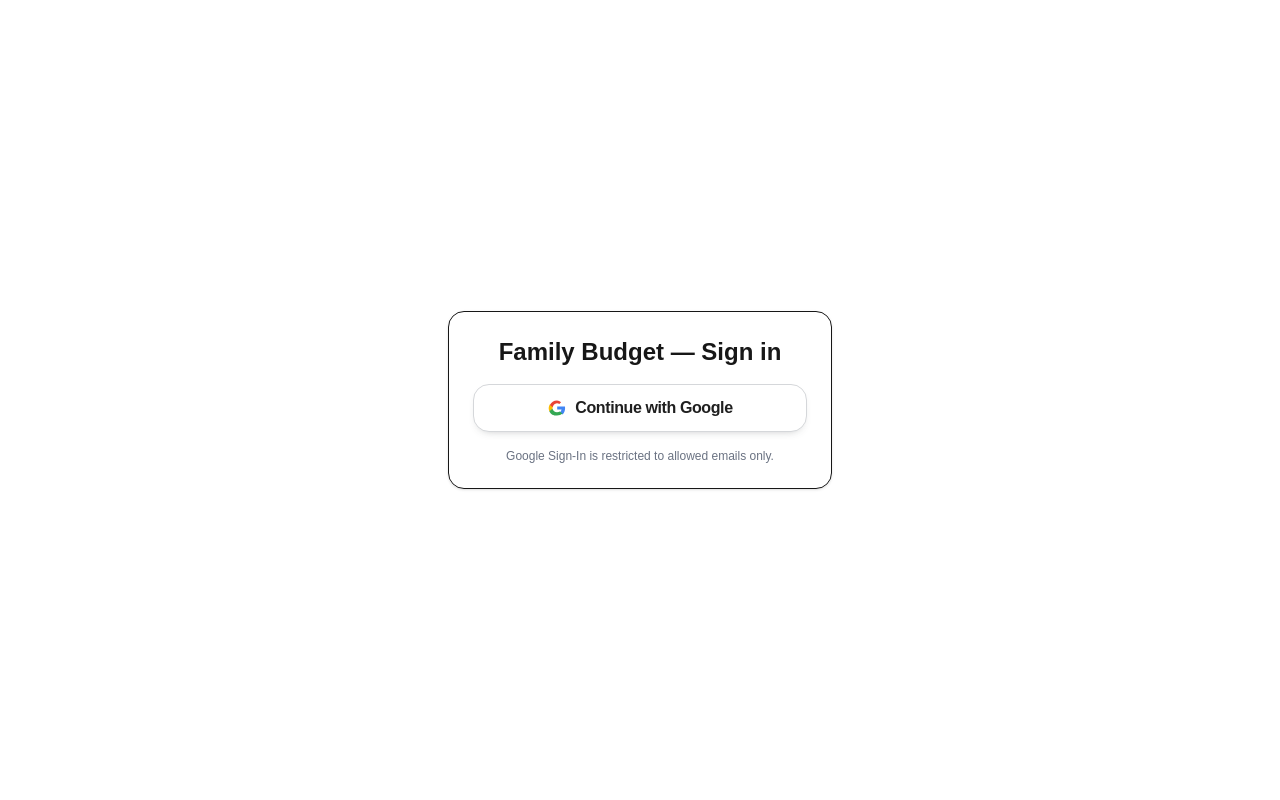
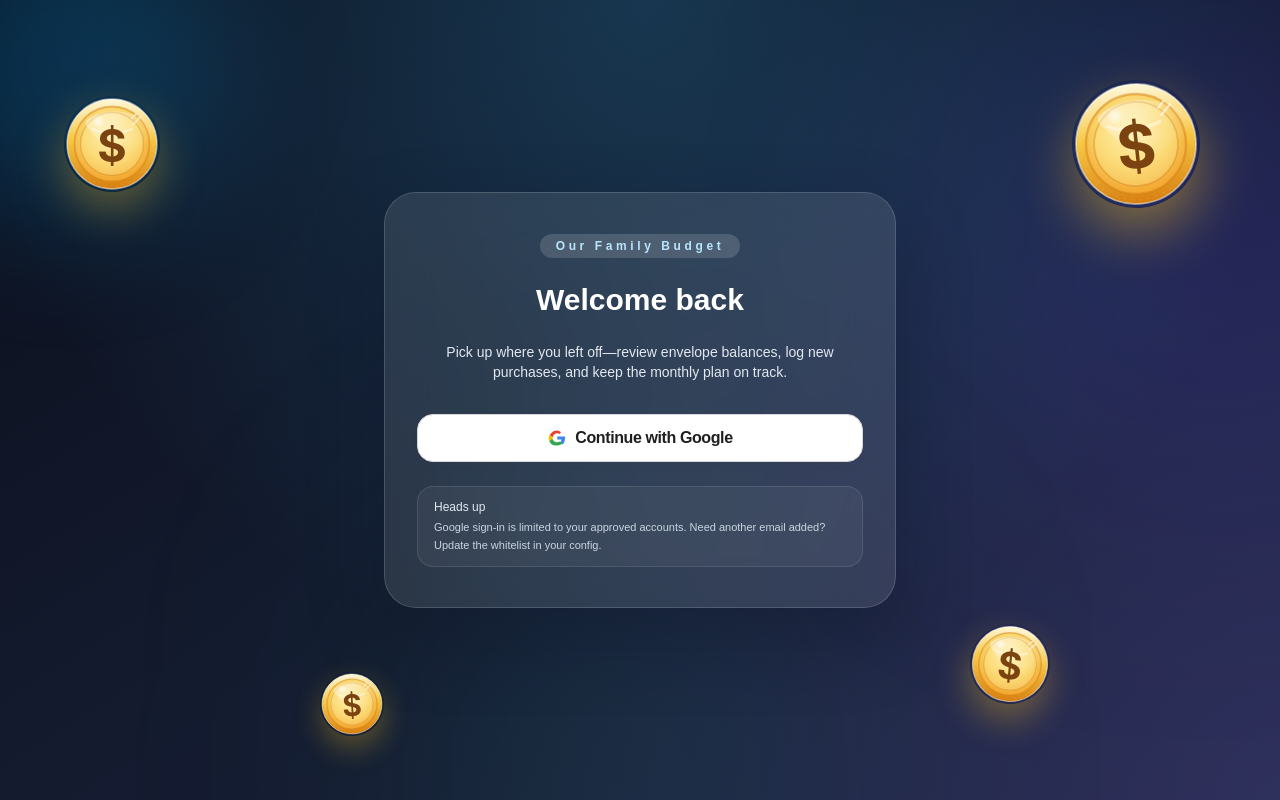
Before and after one commit to leachjustin18/budget-app, a Next.js app: page / in a window 1280 px wide. Built offline with nearby package versions, Linux system fonts and the light colour scheme; no server answers.

Commit message:
Update  UX and UI of login page

```diff
--- a/app/page.tsx
+++ b/app/page.tsx
@@ -2,6 +2,132 @@
 import { authOptions } from "@budget/app/api/auth/[...nextauth]/route";
 import { redirect } from "next/navigation";
 import SignInButton from "@budget/components/SignInButton";
+
+type CoinProps = {
+  id: string;
+  className?: string;
+  symbol?: string;
+};
+
+const Coin = ({ id, className, symbol = "$" }: CoinProps) => {
+  const rimGradient = `${id}-rim`;
+  const faceGradient = `${id}-face`;
+  const highlightGradient = `${id}-highlight`;
+  const sparkleGradient = `${id}-sparkle`;
+
+  return (
+    <svg
+      className={className}
+      viewBox="0 0 128 128"
+      aria-hidden="true"
+      role="img"
+    >
+      <defs>
+        <linearGradient id={rimGradient} x1="0%" y1="0%" x2="0%" y2="100%">
+          <stop offset="0%" stopColor="#fff8d9" />
+          <stop offset="45%" stopColor="#f6c744" />
+          <stop offset="100%" stopColor="#d77f10" />
+        </linearGradient>
+        <radialGradient id={faceGradient} cx="48%" cy="36%" r="70%">
+          <stop offset="0%" stopColor="#fff4c4" />
+          <stop offset="52%" stopColor="#f9d468" />
+          <stop offset="100%" stopColor="#f19a1f" />
+        </radialGradient>
+        <linearGradient
+          id={highlightGradient}
+          x1="8%"
+          y1="6%"
+          x2="86%"
+          y2="78%"
+        >
+          <stop offset="0%" stopColor="rgba(255,255,255,0.85)" />
+          <stop offset="55%" stopColor="rgba(255,255,255,0.25)" />
+          <stop offset="100%" stopColor="rgba(255,255,255,0)" />
+        </linearGradient>
+        <radialGradient id={sparkleGradient} cx="50%" cy="50%" r="55%">
+          <stop offset="0%" stopColor="rgba(255,255,255,0.9)" />
+          <stop offset="40%" stopColor="rgba(255,255,255,0.7)" />
+          <stop offset="100%" stopColor="rgba(255,255,255,0)" />
+        </radialGradient>
+      </defs>
+
+      <g>
+        <circle
+          cx="64"
+          cy="64"
+          r="60"
+          fill={`url(#${rimGradient})`}
+          stroke="rgba(255,255,255,0.5)"
+          strokeWidth="1.8"
+        />
+        <circle
+          cx="64"
+          cy="64"
+          r="50"
+          fill={`url(#${faceGradient})`}
+          stroke="rgba(214,130,26,0.5)"
+          strokeWidth="2.4"
+        />
+        <circle
+          cx="64"
+          cy="64"
+          r="42"
+          fill="rgba(255,232,150,0.35)"
+          stroke="rgba(199,121,15,0.35)"
+          strokeWidth="1.8"
+        />
+        <circle
+          cx="64"
+          cy="64"
+          r="56"
+          fill="none"
+          stroke="rgba(255,255,255,0.28)"
+          strokeWidth="1.3"
+          strokeDasharray="2 6"
+          opacity="0.4"
+        />
+        <path
+          d="M30 32c20-16 66-18 92 12 2.6 2.9 2.1 7.4-1 9.7L77 81.5c-3 2.2-7.1 2.2-10.1 0L31 41.4c-2.8-2.3-2.5-6.9-1-9.4z"
+          fill={`url(#${highlightGradient})`}
+          opacity="0.55"
+        />
+        <path
+          d="M38 44c10 6 42 6 52 0"
+          fill="none"
+          stroke="rgba(255,255,255,0.55)"
+          strokeWidth="3.2"
+          strokeLinecap="round"
+          opacity="0.75"
+        />
+        {/* intentionally no shadow stroke beneath the symbol */}
+        <circle
+          cx="46"
+          cy="34"
+          r="8"
+          fill={`url(#${sparkleGradient})`}
+          opacity="0.7"
+        />
+        <path
+          d="M90 30l6-6m-4 14 10-10"
+          stroke="rgba(255,255,255,0.6)"
+          strokeWidth="2.2"
+          strokeLinecap="round"
+        />
+        <text
+          x="64"
+          y="88"
+          fill="#7a430f"
+          fontSize="60"
+          fontFamily="'Inter', 'Segoe UI', sans-serif"
+          fontWeight="700"
+          textAnchor="middle"
+        >
+          {symbol}
+        </text>
+      </g>
+    </svg>
+  );
+};
 
 export default async function Home() {
   const session = await getServerSession(authOptions);
@@ -13,15 +139,60 @@
 
   // render login screen as the main page
   return (
-    <main className="min-h-screen flex items-center justify-center p-6">
-      <div className="w-full max-w-sm rounded-2xl border p-6 shadow-sm">
-        <h1 className="text-2xl font-semibold mb-4 text-center">
-          Family Budget — Sign in
-        </h1>
-        <SignInButton />
-        <p className="mt-4 text-xs text-center text-gray-500">
-          Google Sign-In is restricted to allowed emails only.
-        </p>
+    <main className="relative flex min-h-screen items-center justify-center overflow-hidden bg-gradient-to-br from-[#0b0f1c] via-[#141b2f] to-[#1d1d3b] px-6 py-12 text-slate-100">
+      <div className="absolute inset-0">
+        <div className="absolute -left-24 -top-24 h-80 w-80 rounded-full bg-sky-500/20 blur-3xl" />
+        <div className="absolute right-[-120px] top-10 h-96 w-96 rounded-full bg-indigo-600/25 blur-[140px]" />
+        <div className="absolute bottom-[-160px] left-1/3 h-96 w-96 rounded-full bg-emerald-500/15 blur-[140px]" />
+        <div className="absolute inset-0 bg-[radial-gradient(circle_at_top,rgba(56,189,248,0.2),transparent_65%)]" />
+        <div className="absolute inset-0 bg-[radial-gradient(circle_at_bottom_right,rgba(129,140,248,0.18),transparent_60%)]" />
+      </div>
+
+      <div className="pointer-events-none absolute inset-0">
+        <div className="absolute left-16 top-24 hidden h-24 w-24 items-center justify-center md:flex">
+          <span className="relative inline-flex h-full w-full items-center justify-center rounded-full shadow-[0_18px_45px_rgba(251,191,36,0.35)]">
+            <Coin id="coin-a" className="h-full w-full" />
+          </span>
+        </div>
+        <div className="absolute right-20 top-20 hidden h-32 w-32 -rotate-6 items-center justify-center md:flex">
+          <span className="relative inline-flex h-full w-full items-center justify-center rounded-full shadow-[0_24px_55px_rgba(251,191,36,0.45)]">
+            <Coin id="coin-b" className="h-full w-full" />
+          </span>
+        </div>
+        <div className="absolute bottom-24 right-[18%] hidden h-20 w-20 rotate-6 items-center justify-center md:flex">
+          <span className="relative inline-flex h-full w-full items-center justify-center rounded-full shadow-[0_16px_35px_rgba(251,191,36,0.35)]">
+            <Coin id="coin-c" className="h-full w-full" />
+          </span>
+        </div>
+        <div className="absolute bottom-16 left-1/4 hidden h-16 w-16 -rotate-3 items-center justify-center md:flex">
+          <span className="relative inline-flex h-full w-full items-center justify-center rounded-full shadow-[0_12px_28px_rgba(251,191,36,0.3)]">
+            <Coin id="coin-d" className="h-full w-full" />
+          </span>
+        </div>
+      </div>
+
+      <div className="relative z-10 w-full max-w-lg rounded-[32px] border border-white/15 bg-white/10 px-8 py-10 shadow-[0_30px_70px_rgba(15,23,42,0.45)] backdrop-blur-xl">
+        <div className="space-y-6 text-center">
+          <p className="mx-auto inline-flex items-center gap-2 rounded-full bg-white/15 px-4 py-1 text-xs font-semibold tracking-[0.3em] text-sky-200">
+            Our Family Budget
+          </p>
+          <h1 className="text-3xl font-semibold text-white">Welcome back</h1>
+          <p className="text-sm text-slate-200">
+            Pick up where you left off—review envelope balances, log new
+            purchases, and keep the monthly plan on track.
+          </p>
+        </div>
+
+        <div className="mt-8 space-y-6">
+          <SignInButton />
+          <div className="rounded-2xl border border-white/10 bg-white/5 px-4 py-3 text-left text-xs text-slate-300">
+            <p className="font-medium text-slate-200">Heads up</p>
+            <p className="mt-1 text-[11px] leading-relaxed">
+              Google sign-in is limited to your approved accounts. Need another
+              email added? Update the whitelist in your config.
+            </p>
+          </div>
+        </div>
       </div>
     </main>
   );
```
